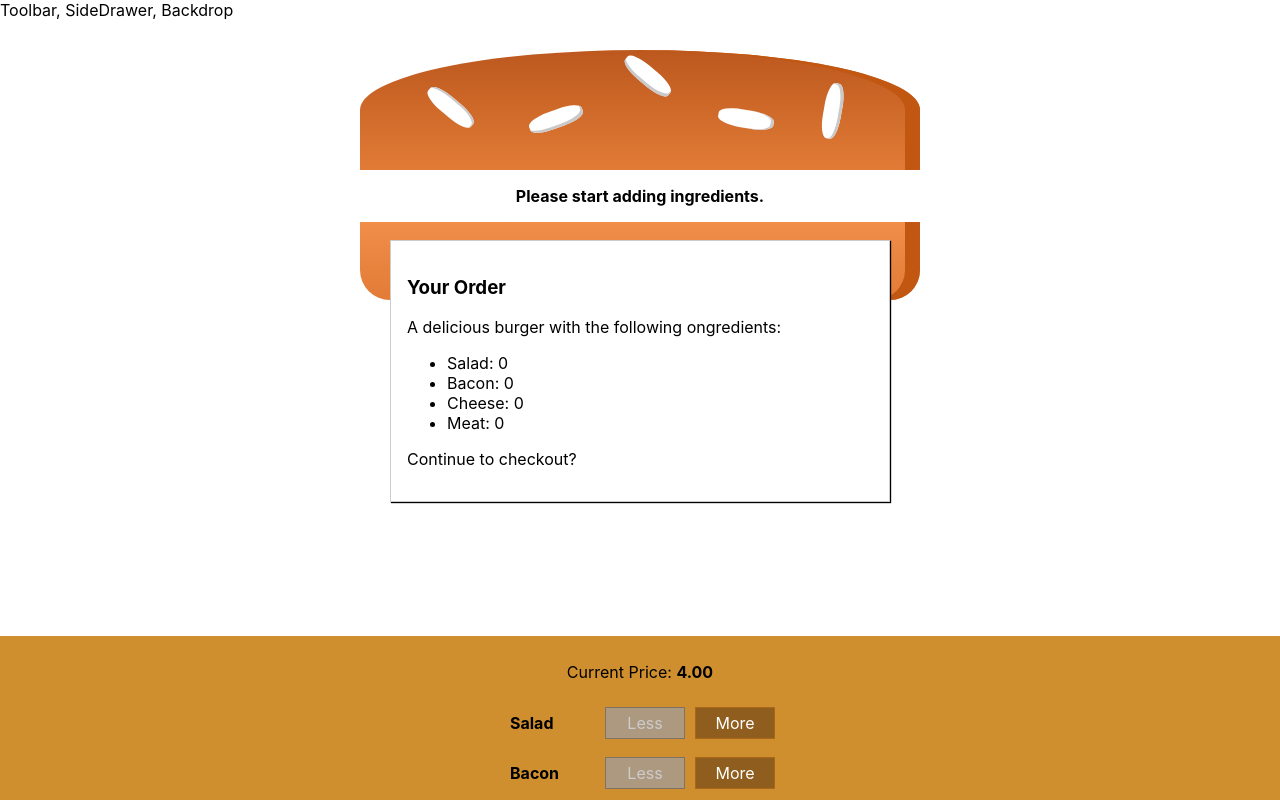
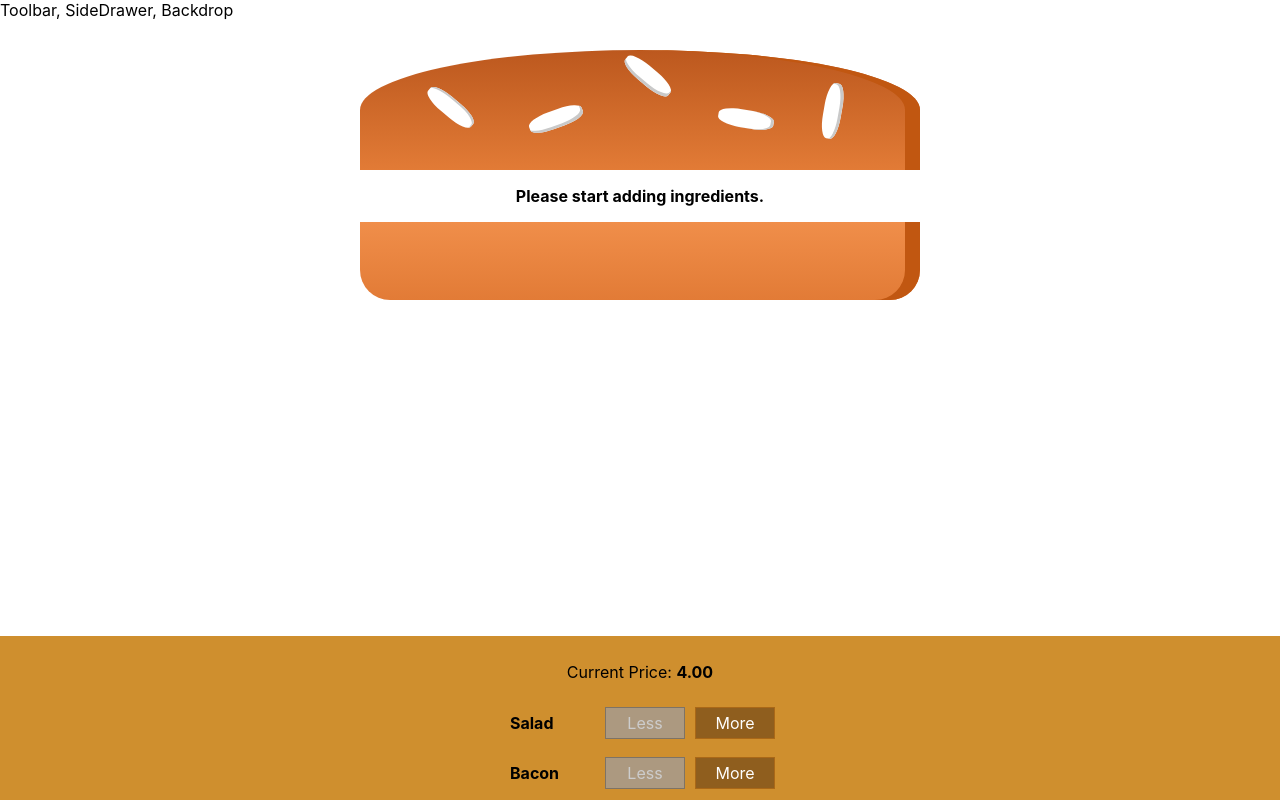
Before and after one commit to ysvet/myburger, a React (Create React App) app: page / in a window 1280 px wide. Shown: the top 800 px of the page. Built offline with nearby package versions, Linux system fonts and the light colour scheme.

Commit message:
show modal

```diff
--- a/src/components/Burger/BuildControls/BuildControls.js
+++ b/src/components/Burger/BuildControls/BuildControls.js
@@ -22,7 +22,8 @@
                  disabled={props.disabled[ctrl.type]} />
         ))}
         <button className={styles.OrderButton}
-                disabled={!props.purchasable}>ORDER NOW</button>
+                disabled={!props.purchasable}
+                onClick={props.ordered}>ORDER NOW</button>
     </div>
 );
 
--- a/src/components/Burger/OrderSummary/OrderSummary.js
+++ b/src/components/Burger/OrderSummary/OrderSummary.js
@@ -7,14 +7,14 @@
         .map(igKey => {
             return (
                 <li key={igKey}>
-                    <span style={{textTransform: 'capitalize'}}>{igKey}</span>: {props.ingredients[igKey]}
+                    <span style={{ textTransform: 'capitalize' }}>{igKey}</span>: {props.ingredients[igKey]}
                 </li>);
         });
 
     return (
         <Auxiliary>
             <h3>Your Order</h3>
-            <p>A delicious burger with the following ongredients:</p>
+            <p>A delicious burger with the following ingredients:</p>
             <ul>
                 {ingredientSummary}
             </ul>
--- a/src/components/UI/Modal/Modal.js
+++ b/src/components/UI/Modal/Modal.js
@@ -3,7 +3,12 @@
 import styles from './Modal.module.css';
 
 const modal = ( props ) => (
-    <div className={styles.Modal}>
+    <div
+         className={styles.Modal}
+         style={{
+             transform: props.show ? 'translateY(0)' : 'translateY(-100vh)',
+             opacity: props.show ? '1' : '0'
+         }}>
          {props.children}
     </div>
 );
--- a/src/containers/BurgerBuilder/BurgerBuilder.js
+++ b/src/containers/BurgerBuilder/BurgerBuilder.js
@@ -24,7 +24,8 @@
       meat: 0
     },
     totalPrice: 4,
-    purchasable: false
+    purchasable: false,
+    purchasing: false
   };
 
   updatePurchaseState (ingredients) {
@@ -69,6 +70,9 @@
     this.updatePurchaseState(updatedIngredients);
   }
 
+  purchaseHandler = () => {
+    this.setState({purchasing: true});
+  }
 
   render() {
     const disabledInfo = {
@@ -79,7 +83,7 @@
     };
     return (
      <Auxiliary>
-        <Modal>
+        <Modal show={this.state.purchasing}>
           <OrderSummary ingredients={this.state.ingredients} />
         </Modal>
         <Burger ingredients={this.state.ingredients}/>
@@ -88,6 +92,7 @@
           ingredientRemoved={this.removeIngredientHandler}
           disabled={disabledInfo}
           purchasable={this.state.purchasable}
+          ordered={this.purchaseHandler}
           price={this.state.totalPrice} />
       </Auxiliary>
     );
```
